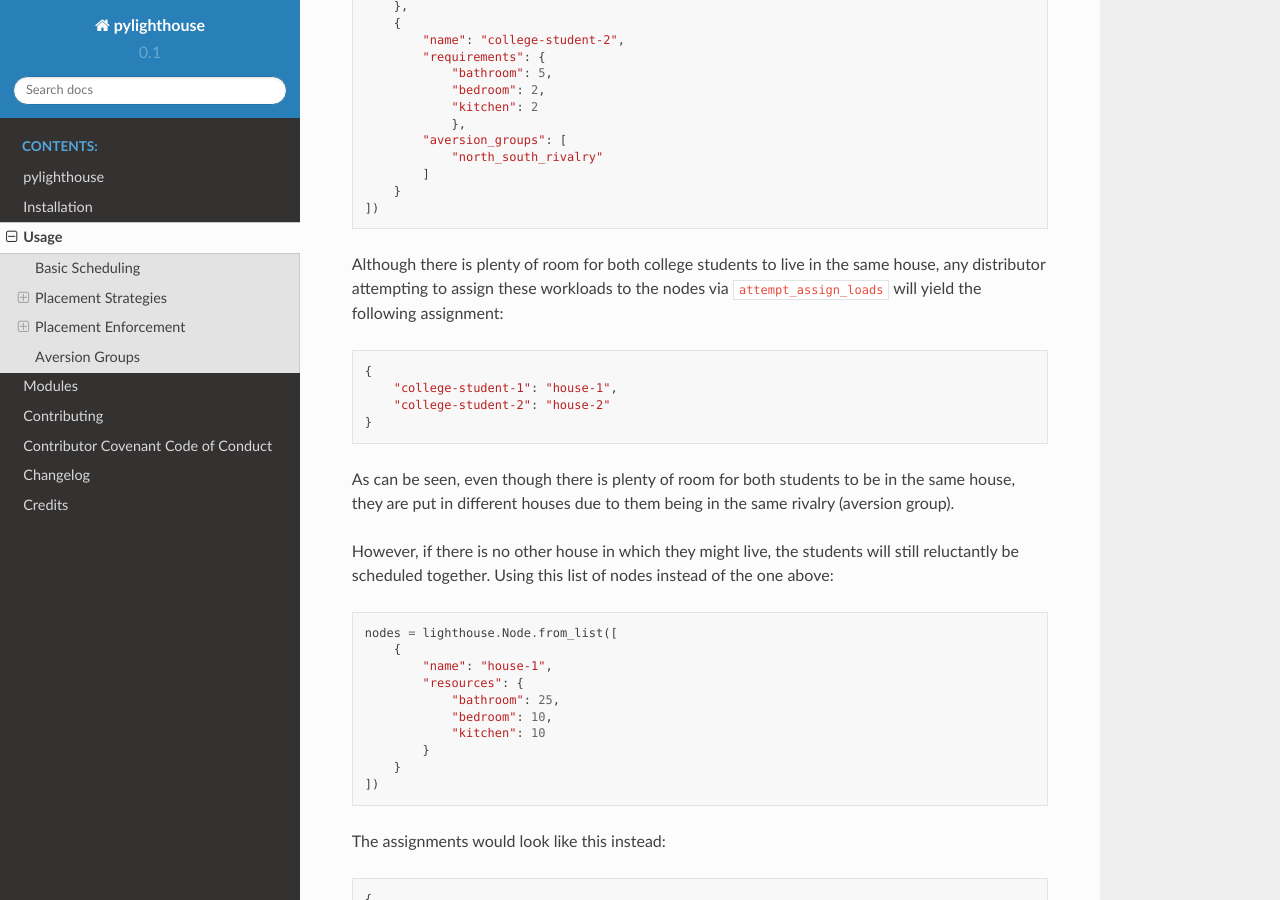
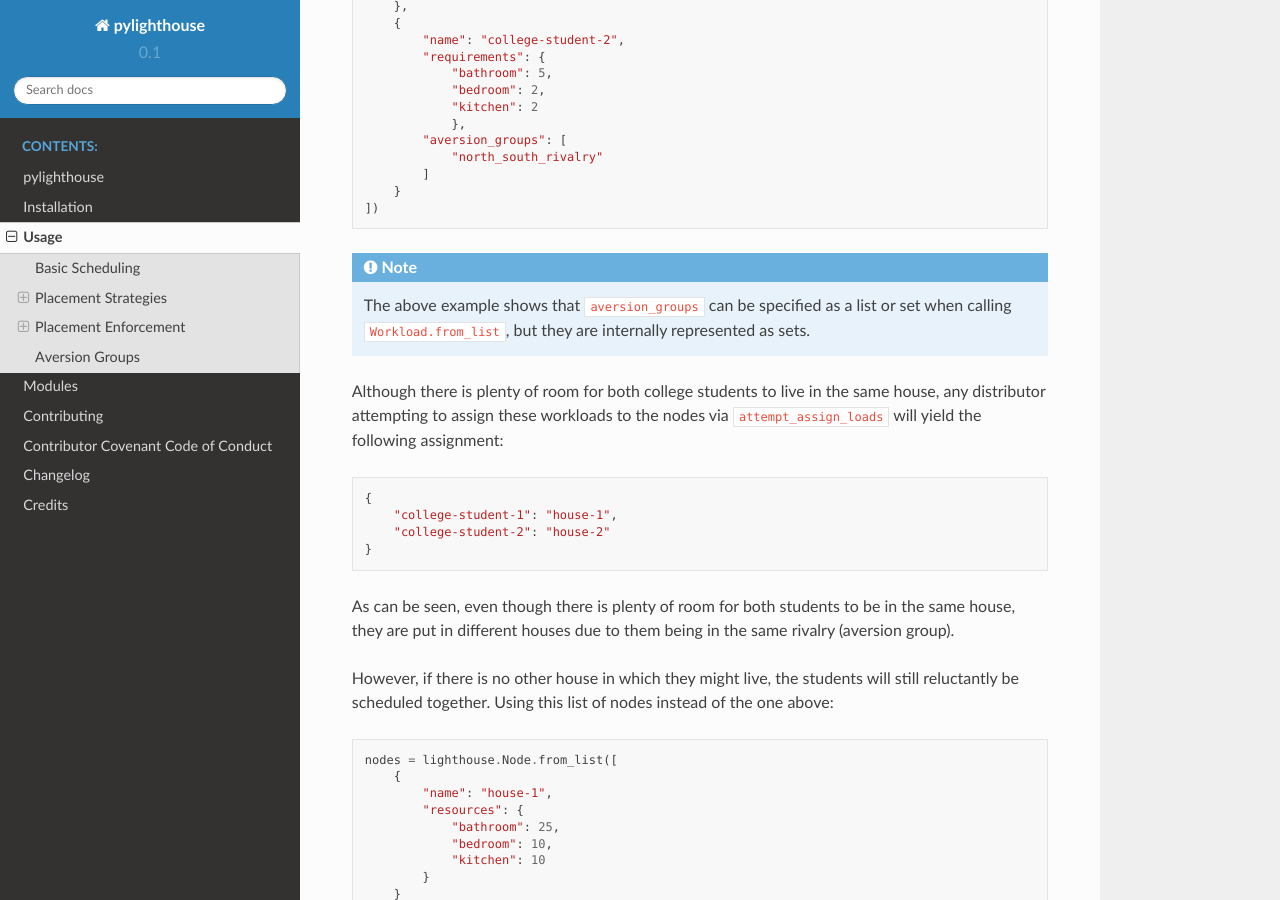
Before and after one commit to djhaskin987/pylighthouse, a Sphinx documentation site: the page built from docs/usage.rst, in a window 1280 px wide and 900 px high, scrolled down 12498 px. Built offline with Sphinx 7.4.7 and the Read the Docs theme 2.0.0, drawn with Linux system fonts in a browser that asks for light colours; some of the changed text lies outside the part shown.

Commit message:
All systems GO, prep for release

```diff
--- a/docs/usage.rst
+++ b/docs/usage.rst
@@ -59,11 +59,11 @@
                 "disk": 1
             }
         }]))
-       # =>
-       #{
-       #    "vm-1": "cluster-member-1",
-       #    "vm-2": "cluster-member-1"
-       #}
+   # =>
+   #{
+   #    "vm-1": "cluster-member-1",
+   #    "vm-2": "cluster-member-1"
+   #}
 
 As you can see, ``attempt_assign_loads`` takes a list of workloads and
 attempts to assign workloads to the nodes given to the distributor at
@@ -72,9 +72,9 @@
 were assigned. If workload could not be assigned to a node, the value
 is ``None`` for that key instead.
 
-.. caution:: the ``name`` field for each workload and node must be unique
+.. caution:: The ``name`` field for each workload and node must be unique
              to that node or workload, or bad things will happen to innocent
-             people (you. At least, I *hope* you're innocent)
+             people (you. At least, I *hope* you're innocent :P).
 
 Node resources and Workload requirements are free-form and can be arbitrary.
 
@@ -116,6 +116,7 @@
     #{
     #    "kid-a": "parent"
     #}
+
 Running this code afterwards::
 
     result2 = pr.attempt_assign_loads([b])
@@ -665,6 +666,10 @@
         }
     ])
 
+.. note:: The above example shows that ``aversion_groups`` can be specified as
+    a list or set when calling ``Workload.from_list``, but they are internally
+    represented as sets.
+
 Although there is plenty of room for both college students to live
 in the same house, any distributor attempting to assign these workloads to the
 nodes via ``attempt_assign_loads`` will yield the following assignment::
--- a/requirements_dev.txt
+++ b/requirements_dev.txt
@@ -7,6 +7,7 @@
 tox==3.5.2
 coverage==4.5.1
 Sphinx==1.8.1
+sphinx_rtd_theme
 twine==1.12.1
 
 pytest==3.8.2
```
